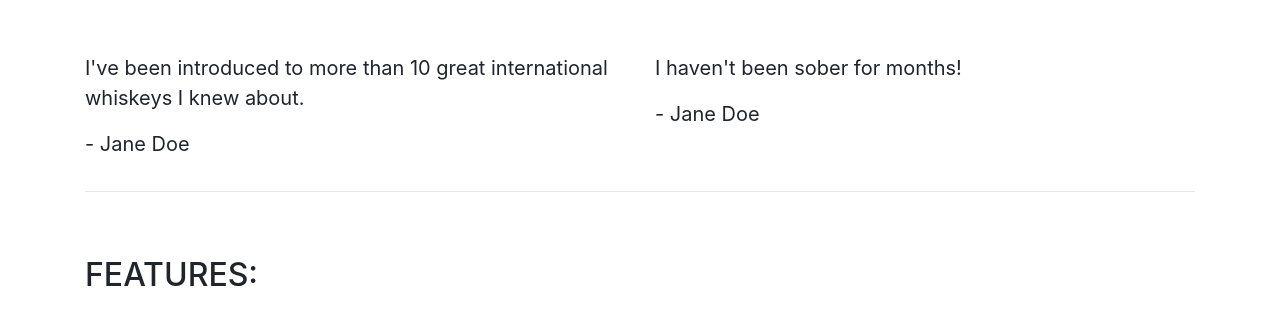
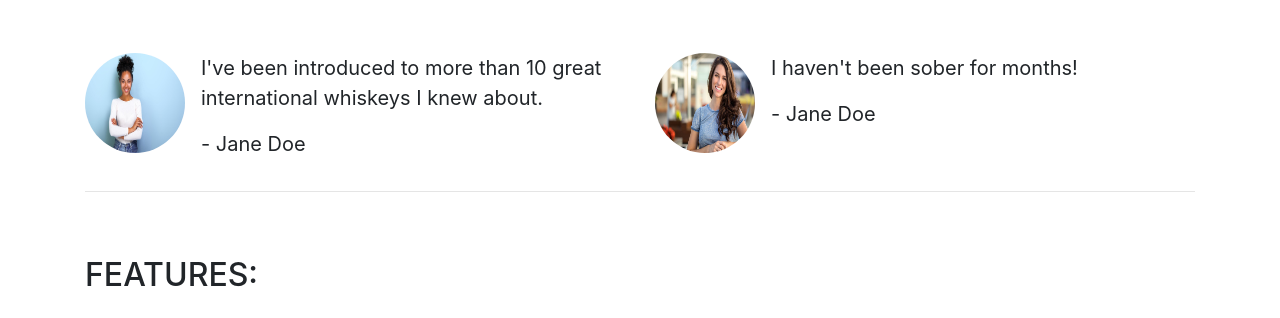
Before and after one commit to Mx-CrystalJ/Bootstrap, a plain HTML site: page index.html in a window 1280 px wide. Shown: the part 482-800 px from the top of the page. Drawn offline with nearby package versions, Linux system fonts and the light colour scheme.

Commit message:
Add images to quotes section + make responsive

```diff
--- a/index.html
+++ b/index.html
@@ -3,11 +3,11 @@
 
 <head>
     <meta charset="UTF-8">
+    <title>Whiskey Drop | Taste a new whiskey every month</title>
     <meta name="viewport" content="width=device-width, initial-scale=1.0">
     <!--Bootstrap Stylesheet-->
     <link rel="stylesheet" href="https://cdn.jsdelivr.net/npm/bootstrap@4.3.1/dist/css/bootstrap.min.css"
         integrity="sha384-ggOyR0iXCbMQv3Xipma34MD+dH/1fQ784/j6cY/iJTQUOhcWr7x9JvoRxT2MZw1T" crossorigin="anonymous">
-    <title>Whiskey Drop | Taste a new whiskey every month</title>
 </head>
 
 <body>
@@ -51,12 +51,28 @@
             </div>
             <div class="row">
                 <div class="col-12 col-md-6">
+                    <div class="media">
+                        <div class="d-none d-sm-block">
+                            <img src="/assets/images/happy-african-american-woman-folded-arms-while-standing-over-studio-blue-background-image-free-photo.jpg"
+                                alt="Woman standing happy with arms crossed against blue background"
+                                class="rounded-circle mr-3" height=100 width=100>
+                        </div>
+                        <div class="media-body">
                             <blockquote class="blockquote">
                                 <p>I've been introduced to more than 10 great international whiskeys I knew about.</p>
                                 <p>- Jane Doe</p>
                             </blockquote>
                         </div>
+                    </div>
+                </div>
                 <div class="col-12 col-md-6">
+                    <div class="media">
+                        <div class="d-none d-sm-block">
+                            <img src="/assets/images/360_F_134062135_SdxKV0haFKE9KQNQpR4srbXkmYN0yi1G.jpg"
+                                alt="Woman smiling and leaning against a rail" class="rounded-circle mr-3" height=100
+                                width=100>
+                        </div>
+                        <div class="media-body">
                             <blockquote class="blockquote">
                                 <p>I haven't been sober for months!</p>
                                 <p>- Jane Doe</p>
@@ -102,6 +118,7 @@
                 </div>
             </div>
         </section>
+        <!--/features-->
 
         <!--Favorites-->
         <section class="favorites">
```
Also changed, not shown: assets/images/360_F_134062135_SdxKV0haFKE9KQNQpR4srbXkmYN0yi1G.jpg (added), assets/images/happy-african-american-woman-folded-arms-while-standing-over-studio-blue-background-image-free-photo.jpg (added). Lines whose indentation alone changed are shown as unchanged.
